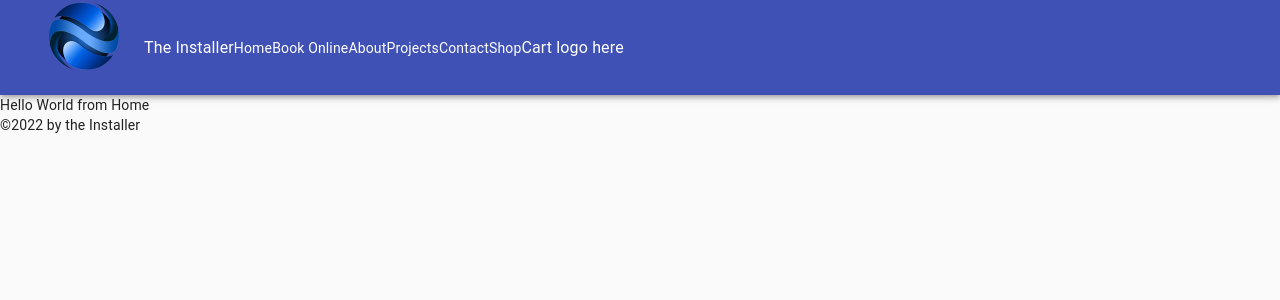
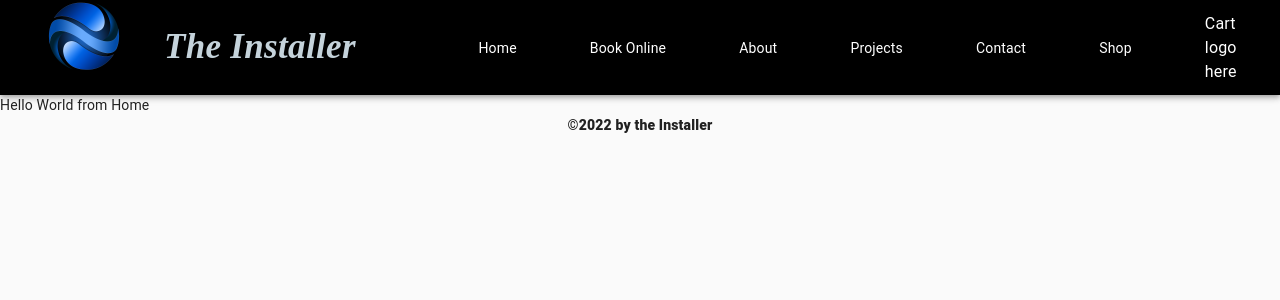
Before and after one commit to buddhathapa12/the-installer-front, a Next.js app: page / in a window 1280 px wide. Shown: the top 300 px of the page. Built offline with nearby package versions, Linux system fonts and the light colour scheme.

Commit message:
THIN-2: Worked on the css of the navbar

```diff
--- a/components/footer.tsx
+++ b/components/footer.tsx
@@ -1,9 +1,9 @@
-import React from 'react'
+import React from 'react';
+import useStyles from '../utils/footer.styles';
 
 const Footer = () => {
-  return (
-    <div> &copy;2022 by the Installer</div>
-  )
-}
+  const classes = useStyles();
+  return <div className={classes.footer}> &copy;2022 by the Installer</div>;
+};
 
-export default Footer
+export default Footer;
--- a/components/header.tsx
+++ b/components/header.tsx
@@ -2,55 +2,70 @@ import { AppBar, CssBaseline, Toolbar, Typography } from '@material-ui/core';
 import React from 'react';
 import Image from 'next/image';
 import Link from 'next/link';
+import useStyles from '../utils/header.styles';
 const Header = () => {
+  const classes = useStyles();
   return (
     <div>
-      <div>
-        <AppBar position="static">
+      <AppBar className={classes.navbar}>
         <CssBaseline />
         <Toolbar>
-            <div>
+          <div className={classes.logo}>
             <Link href="/" passHref>
+              <a>
                 <Image
                   src="/home/logo.png"
                   alt="logo"
                   width={120}
                   height={90}
                 />
+              </a>
             </Link>
           </div>
-            <div>
-              <Typography>
+          <div className={classes.titleNameCont}>
+            <Typography className={classes.titleName}>
               <Link href="/">The Installer</Link>
             </Typography>
           </div>
-            <div>
+
+          <div className={classes.navbarList}>
+            <div className={classes.navbarItem}>
               <Link href="/">
                 <a>Home</a>
               </Link>
+            </div>
+            <div className={classes.navbarItem}>
               <Link href="/bookOnline">
                 <a>Book Online</a>
               </Link>
+            </div>
+            <div className={classes.navbarItem}>
               <Link href="/about">
                 <a>About</a>
               </Link>
+            </div>
+            <div className={classes.navbarItem}>
               <Link href="/projects">
                 <a>Projects</a>
               </Link>
+            </div>
+            <div className={classes.navbarItem}>
               <Link href="/contact">
                 <a>Contact</a>
               </Link>
+            </div>
+            <div className={classes.navbarItem}>
               <Link href="/shop">
                 <a>Shop</a>
               </Link>
             </div>
-            <div>
+          </div>
+          <div className={classes.cart}>
             <Typography>Cart logo here</Typography>
           </div>
         </Toolbar>
       </AppBar>
     </div>
-    </div>
   );
 };
 
--- a/pages/_app.tsx
+++ b/pages/_app.tsx
@@ -1,8 +1,16 @@
 import '../styles/globals.css';
 import type { AppProps } from 'next/app';
 import Layout from '../components/layout';
+import { useEffect } from 'react';
 
 function MyApp({ Component, pageProps }: AppProps) {
+  //this is done for instance reflection of changes in code into browser
+  useEffect(() => {
+    const jssStyles = document.querySelector('#jss-server-side');
+    if (jssStyles) {
+      jssStyles.parentElement.removeChild(jssStyles);
+    }
+  }, []);
   return (
     <Layout>
       <Component {...pageProps} />
--- /dev/null
+++ b/utils/footer.styles.tsx
@@ -0,0 +1,10 @@
+import { makeStyles } from '@material-ui/styles';
+
+const useStyles = makeStyles({
+  footer: {
+    textAlign: 'center',
+    fontWeight: 900,
+  },
+});
+
+export default useStyles;
--- /dev/null
+++ b/utils/header.styles.tsx
@@ -0,0 +1,50 @@
+import { makeStyles } from '@material-ui/core';
+
+const useStyles = makeStyles({
+  navbar: {
+    backgroundColor: '#000000',
+    height: 'auto',
+    position: 'static',
+  },
+
+  logo: {
+    width: '11.358%',
+  },
+
+  titleNameCont: {
+    width: '25.53%',
+  },
+
+  titleName: {
+    color: '#c5d3db',
+    fontFamily: 'Jacques Francois Shadow',
+    fontSize: 35,
+    fontWeight: 600,
+    fontStyle: 'italic',
+    textAlign: 'left',
+  },
+
+  navbarList: {
+    display: 'flex',
+    justifyContent: 'space-around',
+    alignItems: 'center',
+    width: '58.963%',
+    flexWrap: 'wrap',
+  },
+
+  cart: {
+    width: '4.096%',
+  },
+
+  navbarItem: {
+    flexGrow: 1,
+    '&:hover': {
+      '& a': {
+        color: 'red',
+        // marginLeft: 10,
+      },
+    },
+  },
+});
+
+export default useStyles;
```
Also changed, not shown: 1 other file (tests, documents, lock files or other folders). Lines whose indentation alone changed are shown as unchanged.
